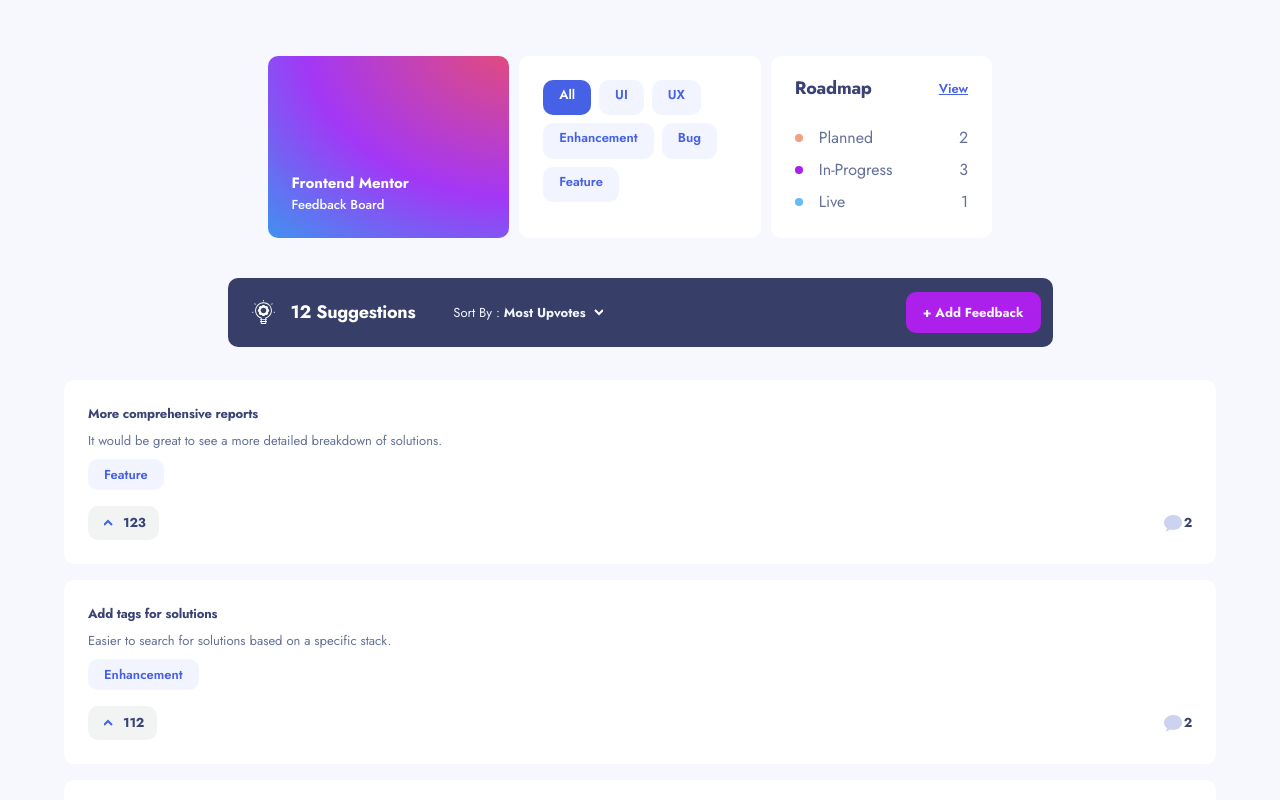
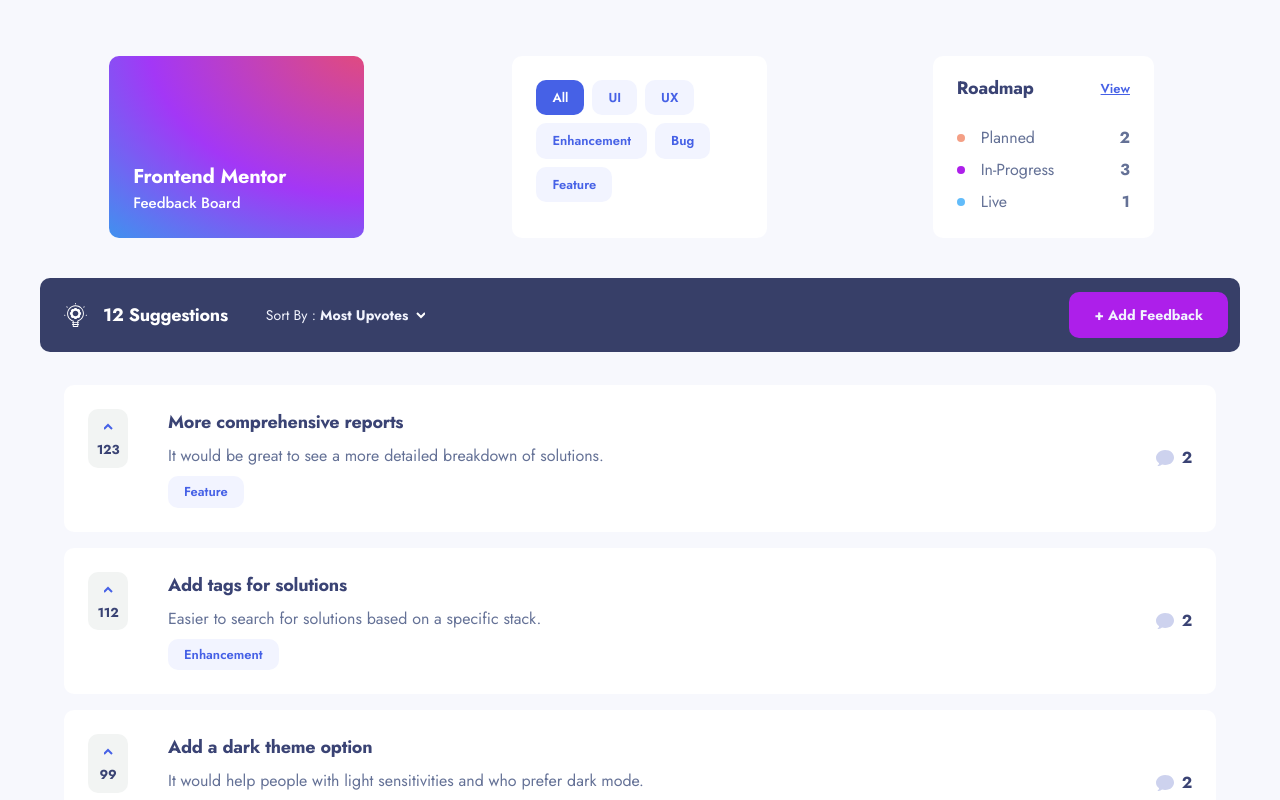
Before and after one commit to Bletfen/Product-Feedback-App, a React (Vite) app: page / in a window 1280 px wide. Shown: the top 800 px of the page. Built offline with nearby package versions, Linux system fonts and the light colour scheme.

Commit message:
done:feedbacks page tablet display

```diff
--- a/src/components/AddFeedBackButton.tsx
+++ b/src/components/AddFeedBackButton.tsx
@@ -6,7 +6,7 @@ export default function AddFeedBackButton() {
       to={"/create-feed-back"}
       className="px-[1.7rem] py-[1.05rem] text-[1.3rem]
               font-bold text-[#f2f4fe] bg-[#ad1fea] rounded-[1rem]
-              cursor-pointer"
+              cursor-pointer md:text-[1.4rem] md:px-[2.5rem] md:py-[1.25rem]"
     >
       + Add Feedback
     </Link>
--- a/src/components/FeedBackCard.tsx
+++ b/src/components/FeedBackCard.tsx
@@ -14,51 +14,13 @@ export default function FeedBackCard({
     <Link
       to={`/suggestion/${feedback.id}`}
       className="flex flex-col p-[2.4rem] bg-white
-            gap-[1.6rem] rounded-[1rem]"
+            gap-[1.6rem] rounded-[1rem] md:flex-row
+            md:justify-between"
     >
-      <div>
-        <div className="hidden">
-          <svg
-            width="9"
-            height="7"
-            viewBox="0 0 9 7"
-            fill="none"
-            xmlns="http://www.w3.org/2000/svg"
-          >
-            <path d="M0 6L4 2L8 6" stroke="#4661E6" strokeWidth="2" />
-          </svg>
-          <span>{feedback.upvotes}</span>
-        </div>
+      <div className="flex items-start gap-[4rem]">
         <div
-          className="flex flex-col gap-[0.8rem]
-                text-[1.3rem] "
-        >
-          <h1
-            className="text-[#3a4374] font-bold
-                  tracking-[-0.181px]"
-          >
-            {feedback.title}
-          </h1>
-          <p className="text-[#647196] break-words whitespace-pre-wrap">
-            {feedback.description}
-          </p>
-          <div>
-            <span
-              className="
-                      px-[1.6rem] py-[0.6rem]
-                      inline-block capitalize text-[1.3rem]
-                      font-semibold text-[#4661e6]
-                      bg-[#f2f4ff] rounded-[1rem]"
-            >
-              {feedback.category}
-            </span>
-          </div>
-        </div>
-      </div>
-      <div className="flex justify-between items-center">
-        <div
-          className={`flex items-center gap-[1rem]
-                pl-[1.6rem] pr-[1.3rem] py-[0.7rem] rounded-[1rem]
+          className={`hidden md:flex flex-col items-center gap-[1rem]
+                w-[4rem] pt-[1.4rem] pb-[0.8rem] rounded-[1rem]
                 cursor-pointer hover:bg-[#cfd7ff]
                 transition-all duration-300
                 ${
@@ -97,7 +59,78 @@ export default function FeedBackCard({
             {feedback.upvotes}
           </span>
         </div>
-        <div className="flex items-center gap-[0.2rem]">
+        <div
+          className="flex flex-col gap-[0.8rem]
+                text-[1.3rem]"
+        >
+          <h1
+            className="text-[#3a4374] font-bold
+                  tracking-[-0.181px] md:text-[1.8rem] md:tracking-[-0.25px]"
+          >
+            {feedback.title}
+          </h1>
+          <p
+            className="text-[#647196] break-words whitespace-pre-wrap
+            md:text-[1.6rem]"
+          >
+            {feedback.description}
+          </p>
+          <div>
+            <span
+              className="
+                      px-[1.6rem] py-[0.6rem]
+                      inline-block capitalize text-[1.3rem]
+                      font-semibold text-[#4661e6]
+                      bg-[#f2f4ff] rounded-[1rem]"
+            >
+              {feedback.category}
+            </span>
+          </div>
+        </div>
+      </div>
+      <div className="flex justify-between items-center">
+        <div
+          className={`flex items-center gap-[1rem]
+                pl-[1.6rem] pr-[1.3rem] py-[0.7rem] rounded-[1rem]
+                cursor-pointer hover:bg-[#cfd7ff]
+                transition-all duration-300 md:hidden
+                ${
+                  upVotedIds.includes(feedback.id)
+                    ? "bg-[#4661e6]"
+                    : "bg-[#f2f4f3]"
+                }`}
+          onClick={(e) => {
+            e.preventDefault();
+            upVoteHandler(feedback.id);
+          }}
+        >
+          <svg
+            width="9"
+            height="7"
+            viewBox="0 0 9 7"
+            fill="none"
+            xmlns="http://www.w3.org/2000/svg"
+            className={`${
+              upVotedIds.includes(feedback.id)
+                ? "stroke-white"
+                : "stroke-[#4661E6]"
+            }`}
+          >
+            <path d="M0 6L4 2L8 6" strokeWidth="2" />
+          </svg>
+          <span
+            className={`text-[1.3rem] font-bold
+                  tracking-[-0.181px]
+                  ${
+                    upVotedIds.includes(feedback.id)
+                      ? "text-white"
+                      : "text-[#3a4374]"
+                  }`}
+          >
+            {feedback.upvotes}
+          </span>
+        </div>
+        <div className="flex items-center gap-[0.2rem] md:gap-[0.8rem]">
           <svg
             width="18"
             height="16"
@@ -111,8 +144,8 @@ export default function FeedBackCard({
             />
           </svg>
           <span
-            className={`text-[1.3rem] font-bold
-                  tracking-[-0.181px] text-[#3a4374]
+            className={`text-[1.3rem] md:text-[1.6rem] font-bold
+                  tracking-[-0.181px] md:tracking-[-0.222px] text-[#3a4374]
                   ${feedback.comments ? "opacity-[1]" : "opacity-[0.5]"}`}
           >
             {feedback.comments?.length ? feedback.comments.length : "0"}
--- a/src/components/FilterByCategory.tsx
+++ b/src/components/FilterByCategory.tsx
@@ -14,8 +14,8 @@ export default function FilterByCategory() {
       {categoryArray.map((cat) => (
         <div
           key={cat}
-          className={`py-[0.5rem] px-[1.6rem] rounded-[1rem] cursor-pointer
-            transition-all duration-300 hover:bg-[#cfd7ff]
+          className={`py-[0.6rem] px-[1.6rem] rounded-[1rem] cursor-pointer
+            transition-all duration-300 hover:bg-[#cfd7ff] flex items-center
             ${filter === cat ? "bg-[#4661e6]" : "bg-[#f2f4ff]"}`}
           onClick={() => setFilter(cat)}
         >
--- a/src/components/Header.tsx
+++ b/src/components/Header.tsx
@@ -2,27 +2,36 @@ import { useState } from "react";
 import FilterByCategory from "./FilterByCategory";
 import Roadmap from "./Roadmap";
 import { useSort } from "../context/FeedBacksContext";
+import { Link } from "react-router-dom";
 export default function Header() {
   const { setSortIsOpen } = useSort();
   const [isHamburgerMenu, setIsHamburgerMenu] = useState<boolean>(false);
   return (
     <div
-      className="relative md:grid grid-cols-3 gap-[1rem]
-        md:px-[4rem] md:pt-[5.6rem]
-        md:max-w-[82.5rem] md:mx-auto"
+      className="relative md:grid grid-cols-3
+        md:pt-[5.6rem] md:px-[4rem] gap-[1rem]
+        md:justify-items-center"
       onClick={() => setSortIsOpen(false)}
     >
       <div
         className="bg-[radial-gradient(166.82%_166.82%_at_103.9%_-10.39%,_#E84D70_0%,_#A337F6_53.09%,_#28A7ED_100%)]
       flex items-center justify-between py-[1.6rem] px-[2.4rem]
       md:rounded-[1rem] md:items-end md:py-[unset] md:pb-[2.4rem]
-      transition-all duration-300 md:max-w-[25.5rem]
+      transition-all duration-300 md:max-w-[25.5rem] h-full
+      w-full
       "
       >
-        <div className="text-white">
-          <h1 className="text-[1.5rem] font-bold">Frontend Mentor</h1>
-          <p className="text-[1.3rem] font-medium">Feedback Board</p>
-        </div>
+        <Link to={"/"} className="text-white">
+          <h1
+            className="text-[1.5rem] font-bold md:text-[2rem]
+            tracking-[-0.187px] md:tracking-[-0.25px]"
+          >
+            Frontend Mentor
+          </h1>
+          <p className="text-[1.3rem] font-medium md:text-[1.5rem]">
+            Feedback Board
+          </p>
+        </Link>
         {!isHamburgerMenu ? (
           <svg
             width="20"
--- a/src/components/MainHeader.tsx
+++ b/src/components/MainHeader.tsx
@@ -12,7 +12,7 @@ export default function MainHeader({
   sortIsOpen: boolean;
   sort: string;
   children: ReactNode;
-  finalData: IProductRequests[];
+  finalData: TProductRequests[];
 }) {
   return (
     <div
@@ -20,7 +20,7 @@ export default function MainHeader({
             flex items-center justify-between
             md:mt-[4rem] md:rounded-[1rem]
             md:py-[1.4rem] md:px-[unset] md:pl-[2.4rem] md:pr-[1.2rem]
-            md:max-w-[82.5rem] md:mx-auto"
+            "
     >
       <div className="relative flex items-center gap-[3.8rem]">
         <div className="hidden md:flex items-center gap-[1.6rem]">
@@ -49,7 +49,7 @@ export default function MainHeader({
         </div>
         <div
           className="flex items-center gap-[0.8rem]
-                text-[#f2f4fe] text-[1.3rem]"
+                text-[#f2f4fe] text-[1.3rem] md:text-[1.4rem]"
           onClick={() => setSortIsOpen((prev) => !prev)}
         >
           <p className="font-bold">
--- a/src/components/Roadmap.tsx
+++ b/src/components/Roadmap.tsx
@@ -33,6 +33,7 @@ export default function Roadmap() {
       className="px-[2.4rem] pt-[1.9rem] pb-[2.4rem] bg-white
     rounded-[1rem] flex flex-col gap-[2.4rem]
     transition-all duration-300 max-w-[25.5rem]
+    w-full
     "
     >
       <div className="flex items-center gap-[6.7rem]">
@@ -64,7 +65,7 @@ export default function Roadmap() {
               <p>{item.label}</p>
             </div>
             <div>
-              <span>{item.length}</span>
+              <span className="font-bold">{item.length}</span>
             </div>
           </div>
         ))}
```
